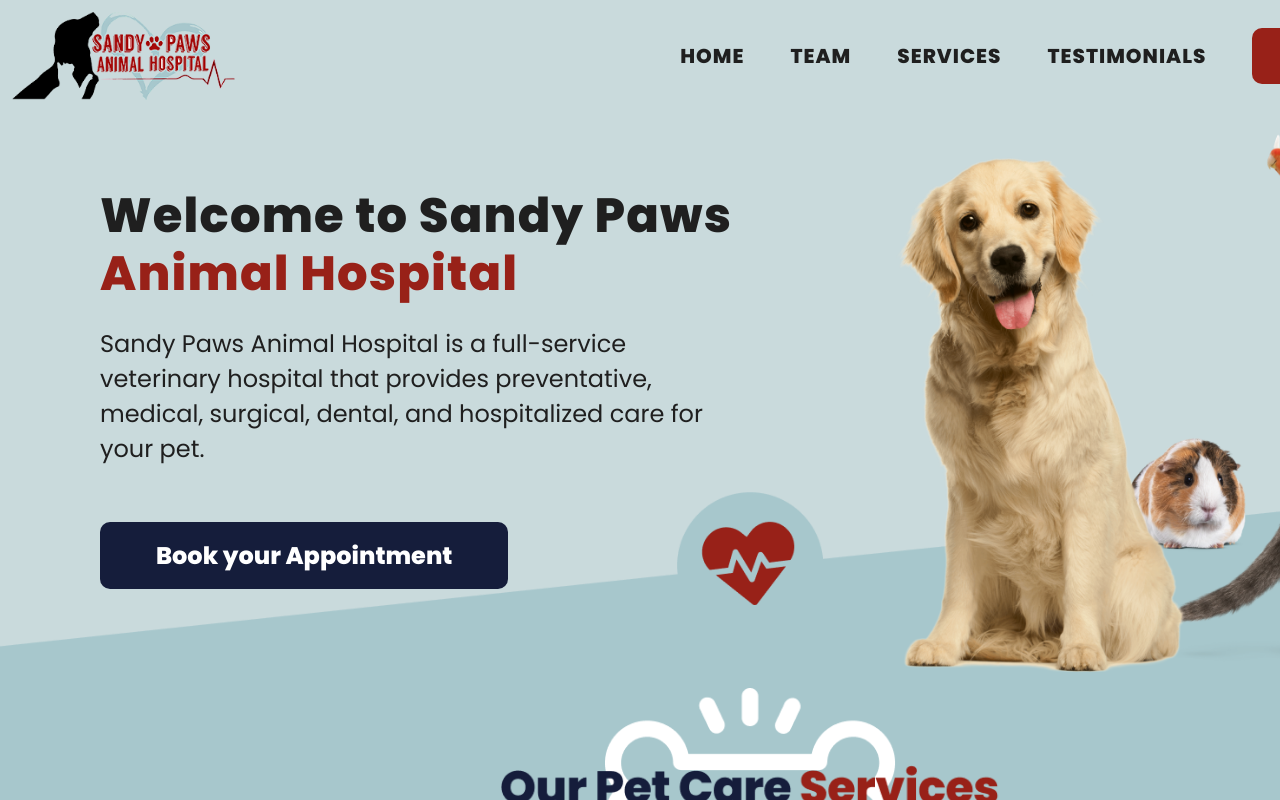
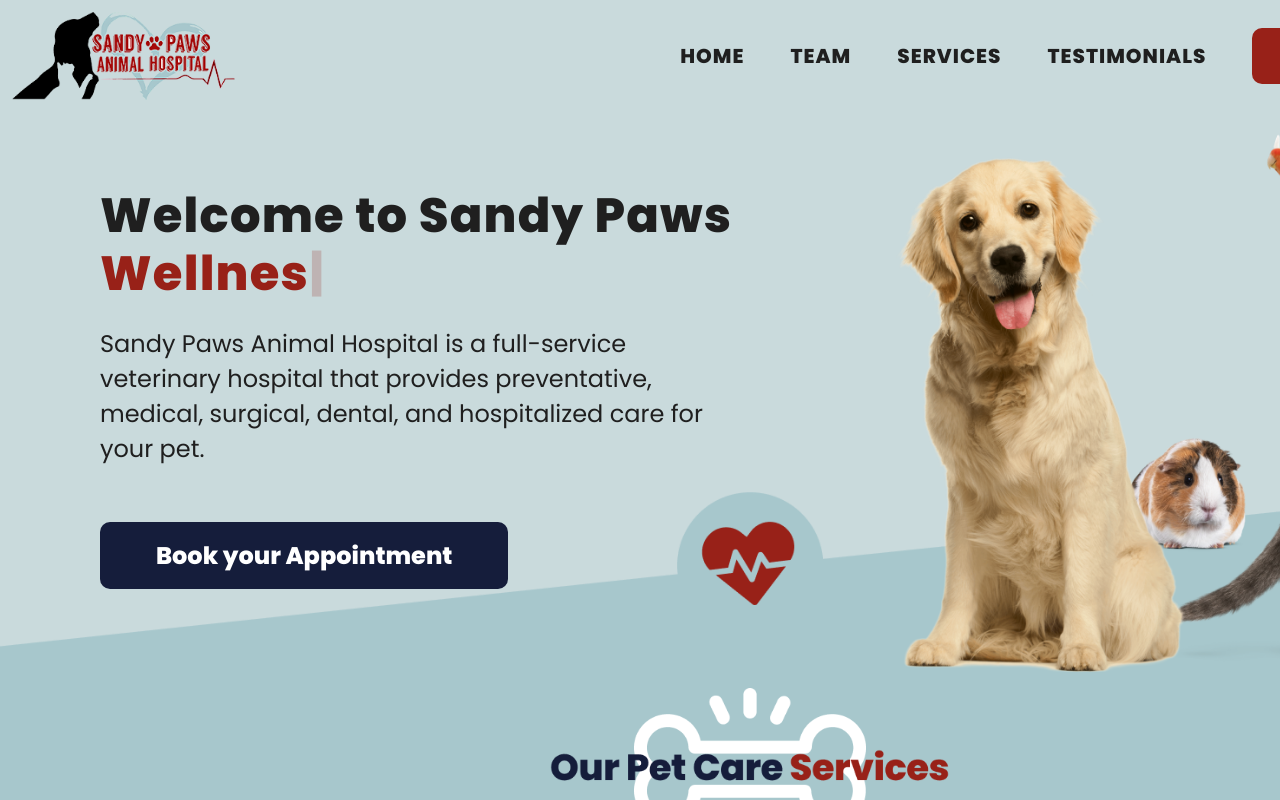
Before and after one commit to Fpitkat/sandy-paws, a React (Create React App) app: page / in a window 1280 px wide. Shown: the top 800 px of the page. Built offline with nearby package versions, Linux system fonts and the light colour scheme.

Commit message:
Typewriter

```diff
--- a/package.json
+++ b/package.json
@@ -10,6 +10,7 @@
     "react-dom": "^18.1.0",
     "react-favicon": "^1.0.0",
     "react-scripts": "5.0.1",
+    "typewriter-effect": "^2.18.2",
     "web-vitals": "^2.1.4"
   },
   "scripts": {
--- a/src/App.css
+++ b/src/App.css
@@ -17,7 +17,7 @@ body {
 }
 
 .section--heading {
-  width: 500px;
+  width: 400px;
   padding-bottom: 2rem;
 }
 
@@ -86,7 +86,12 @@ body {
   letter-spacing: 1.2px;
 }
 
-.text--secondary {
+#message {
+  font-size: 2.5rem;
+  font-weight: 600;
+}
+
+.hero--type {
   color: #982118;
   position: relative;
 }
@@ -120,6 +125,19 @@ body {
   font-size: 1.5rem;
   font-weight: 800;
 }
+
+/* .text--dynamic {
+  position: relative;
+} */
+
+/* .text--dynamic::after {
+  content: "";
+  position: absolute;
+  margin-left: 5px;
+  width: 2px;
+  height: 100%;
+  animation: blink 300ms ease infinite;
+} */
 
 /* SERVICE SECTION */
 
--- a/src/Components/Hero.jsx
+++ b/src/Components/Hero.jsx
@@ -1,10 +1,42 @@
+import TypewriterComponent from "typewriter-effect";
+
 export default function Hero() {
   return (
     <section className="hero--section">
       <div className="hero--text">
         <p className="hero--title">
-          Welcome to Sandy Paws{" "}
-          <span className="text--secondary after">Animal Hospital</span>
+          Welcome to Sandy Paws
+          <span className="hero--type">
+            <TypewriterComponent
+              onInit={(typewriter) => {
+                typewriter
+                  .typeString("Animal Hospital")
+                  .pauseFor(1000)
+                  .deleteAll()
+                  .typeString("Wellness Exams")
+                  .pauseFor(1000)
+                  .deleteAll()
+                  .typeString("Vaccinations")
+                  .pauseFor(1000)
+                  .deleteAll()
+                  .typeString("Dentistry")
+                  .pauseFor(1000)
+                  .deleteAll()
+                  .typeString("Diagnostics")
+                  .pauseFor(1000)
+                  .deleteAll()
+                  .typeString("Surgery")
+                  .pauseFor(1000)
+                  .deleteAll()
+                  .typeString("Cold laser therapy")
+                  .pauseFor(1000)
+                  .deleteAll()
+                  .typeString("Animal Hospital")
+                  .pauseFor(1000)
+                  .start();
+              }}
+            />
+          </span>
         </p>
         <p className="hero--content">
           Sandy Paws Animal Hospital is a full-service veterinary hospital that
```
Also changed, not shown: 1 other file (tests, documents, lock files or other folders).
